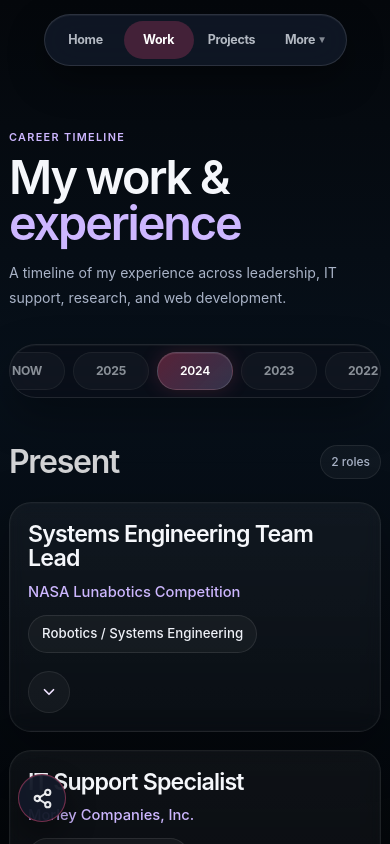
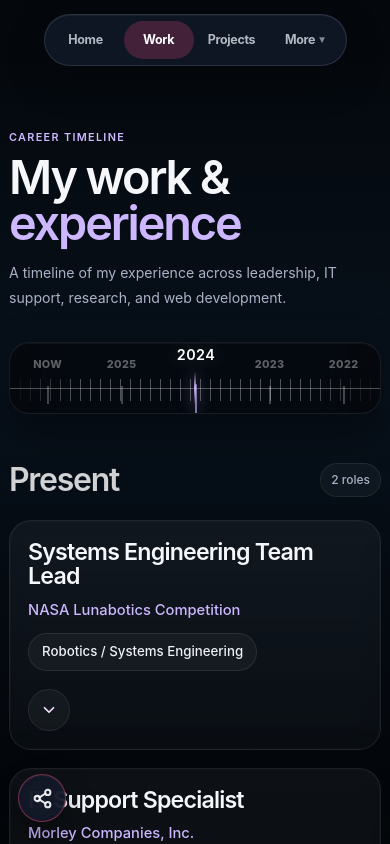
Before and after one commit to tausif02/tausif02.github.io, a React (Vite) app: page /work in a window 390 px wide. Shown: the top 844 px of the page. Built offline with nearby package versions, Linux system fonts and the light colour scheme.

Commit message:
Update Mobile work page

```diff
--- a/src/pages/Work.jsx
+++ b/src/pages/Work.jsx
@@ -405,7 +405,6 @@ export default function Work() {
       block: "nearest",
     });
   }, [activeYear]);
-
   function toggleCard(yearKey, cardId) {
     setExpandedByYear((prev) => ({
       ...prev,
@@ -446,6 +445,12 @@ export default function Work() {
             </div>
 
             <div className="timeline-rail">
+              <div className="timeline-dial-frame">
+                <div
+                  className="timeline-dial-center-line"
+                  aria-hidden="true"
+                ></div>
+
                 <div className="timeline-years">
                   {yearOrder.map((yearKey) => (
                     <button
@@ -461,6 +466,7 @@ export default function Work() {
                       {yearKey === "present" ? "NOW" : yearKey}
                     </button>
                   ))}
+                </div>
               </div>
 
               <div className="timeline-line-wrap">
--- a/src/styles/work.css
+++ b/src/styles/work.css
@@ -501,7 +501,7 @@
 }
 
 /* ========================================
-   RESPONSIVE
+   RESPONSIVE / MOBILE YEAR DIAL
 ======================================== */
 
 @media (max-width: 1180px) {
@@ -512,7 +512,7 @@
 
   .work-hero {
     text-align: left;
-    margin-bottom: 28px;
+    margin-bottom: 30px;
   }
 
   .work-label {
@@ -537,8 +537,8 @@
     top: 72px;
     z-index: 80;
     height: auto;
-    margin: 0 0 34px;
-    padding: 10px 0;
+    margin: 0 0 38px;
+    padding: 8px 0 12px;
   }
 
   .timeline-rail-sticky {
@@ -557,32 +557,110 @@
     display: block;
   }
 
+  .timeline-line-wrap {
+    display: none;
+  }
+
+  .timeline-dial-frame {
+    position: relative;
+    width: 100%;
+    height: 78px;
+    display: flex;
+    align-items: center;
+    overflow: hidden;
+    border-radius: 22px;
+
+    background:
+      linear-gradient(90deg, rgba(5, 8, 13, 0.95), transparent 18%, transparent 82%, rgba(5, 8, 13, 0.95)),
+      rgba(5, 8, 13, 0.72);
+
+    border: 1px solid rgba(255, 255, 255, 0.08);
+
+    box-shadow:
+      0 18px 45px rgba(0, 0, 0, 0.34),
+      inset 0 1px 0 rgba(255, 255, 255, 0.04);
+
+    backdrop-filter: blur(16px);
+    -webkit-backdrop-filter: blur(16px);
+  }
+
+  .timeline-dial-frame::before {
+    content: "";
+    position: absolute;
+    left: 0;
+    right: 0;
+    top: 48px;
+    height: 1px;
+    opacity: 0.72;
+    background: rgba(255, 255, 255, 0.42);
+  }
+
+  .timeline-dial-frame::after {
+    content: "";
+    position: absolute;
+    left: 0;
+    right: 0;
+    top: 39px;
+    height: 22px;
+    opacity: 0.55;
+
+    background-image: repeating-linear-gradient(
+      90deg,
+      rgba(255, 255, 255, 0.55) 0 1px,
+      transparent 1px 10px
+    );
+
+    mask-image: linear-gradient(
+      90deg,
+      transparent 0%,
+      black 18%,
+      black 82%,
+      transparent 100%
+    );
+
+    pointer-events: none;
+  }
+
+  .timeline-dial-center-line {
+    position: absolute;
+    left: 50%;
+    top: 31px;
+    width: 2px;
+    height: 35px;
+    border-radius: 999px;
+    transform: translateX(-50%);
+    background: linear-gradient(
+      180deg,
+      rgba(255, 255, 255, 0),
+      rgba(205, 183, 255, 0.95),
+      rgba(255, 255, 255, 0)
+    );
+    box-shadow:
+      0 0 16px rgba(205, 183, 255, 0.55),
+      0 0 30px rgba(255, 79, 129, 0.2);
+    pointer-events: none;
+    z-index: 4;
+  }
+
   .timeline-years {
+    position: relative;
+    z-index: 3;
+
+    width: 100%;
     min-height: auto;
-    height: auto;
+    height: 100%;
 
     display: flex;
     flex-direction: row;
-    align-items: center;
+    align-items: flex-start;
     justify-content: flex-start;
 
-    gap: 10px;
+    gap: 34px;
 
     overflow-x: auto;
     overflow-y: hidden;
 
-    padding: 8px;
-
-    border-radius: 999px;
-    background: rgba(10, 15, 24, 0.84);
-    border: 1px solid rgba(255, 255, 255, 0.1);
-
-    box-shadow:
-      0 18px 45px rgba(0, 0, 0, 0.32),
-      inset 0 1px 0 rgba(255, 255, 255, 0.04);
-
-    backdrop-filter: blur(18px);
-    -webkit-backdrop-filter: blur(18px);
+    padding: 14px 44vw 0;
 
     scrollbar-width: none;
     scroll-snap-type: x mandatory;
@@ -593,35 +671,53 @@
   }
 
   .year {
+    position: relative;
     flex: 0 0 auto;
 
-    min-width: 92px;
-    height: 44px;
+    min-width: 62px;
+    height: 48px;
 
     display: flex;
-    align-items: center;
+    align-items: flex-start;
     justify-content: center;
 
     scroll-snap-align: center;
 
-    font-size: 0.92rem;
-    font-weight: 700;
-    letter-spacing: -0.02em;
+    appearance: none;
+    border: 0;
+    background: transparent;
 
-    color: rgba(226, 232, 240, 0.58);
+    color: rgba(255, 255, 255, 0.36);
     opacity: 1;
 
-    padding: 0 16px;
-    border-radius: 999px;
+    font-size: 0.78rem;
+    font-weight: 800;
+    letter-spacing: 0.03em;
 
-    background: rgba(255, 255, 255, 0.03);
-    border: 1px solid rgba(255, 255, 255, 0.055);
+    padding: 0;
+    border-radius: 0;
 
     transform: none;
+    transition:
+      color 180ms ease,
+      opacity 180ms ease,
+      transform 180ms ease,
+      text-shadow 180ms ease;
+  }
+
+  .year::after {
+    content: "";
+    position: absolute;
+    left: 50%;
+    top: 32px;
+    width: 1px;
+    height: 18px;
+    transform: translateX(-50%);
+    background: rgba(255, 255, 255, 0.5);
   }
 
   .year:hover {
-    color: rgba(255, 255, 255, 0.9);
+    color: rgba(255, 255, 255, 0.72);
     opacity: 1;
     transform: none;
   }
@@ -629,23 +725,18 @@
   .year.active-year {
     color: #ffffff;
     opacity: 1;
-    transform: none;
-
-    background: linear-gradient(
-      135deg,
-      rgba(255, 79, 129, 0.32),
-      rgba(205, 183, 255, 0.22)
-    );
-
-    border-color: rgba(255, 255, 255, 0.14);
-
-    box-shadow:
-      0 0 20px rgba(255, 79, 129, 0.16),
-      inset 0 1px 0 rgba(255, 255, 255, 0.08);
+    transform: translateY(-4px) scale(1.34);
+    text-shadow:
+      0 0 14px rgba(255, 255, 255, 0.28),
+      0 0 26px rgba(205, 183, 255, 0.22);
   }
 
-  .timeline-line-wrap {
-    display: none;
+  .year.active-year::after {
+    height: 25px;
+    background: rgba(205, 183, 255, 0.95);
+    box-shadow:
+      0 0 12px rgba(205, 183, 255, 0.6),
+      0 0 22px rgba(255, 79, 129, 0.2);
   }
 
   .timeline-content {
@@ -653,7 +744,7 @@
   }
 
   .year-section {
-    scroll-margin-top: 145px;
+    scroll-margin-top: 160px;
   }
 
   .year-section-header {
@@ -709,20 +800,45 @@
   }
 
   .timeline-rail-column {
-    top: 70px;
+    top: 66px;
     margin-bottom: 30px;
   }
 
+  .timeline-dial-frame {
+    height: 72px;
+    border-radius: 20px;
+  }
+
+  .timeline-dial-frame::before {
+    top: 45px;
+  }
+
+  .timeline-dial-frame::after {
+    top: 36px;
+  }
+
+  .timeline-dial-center-line {
+    top: 28px;
+    height: 34px;
+  }
+
   .timeline-years {
-    gap: 8px;
-    padding: 7px;
+    gap: 28px;
+    padding: 13px 44vw 0;
   }
 
   .year {
-    min-width: 82px;
-    height: 40px;
-    font-size: 0.8rem;
-    padding: 0 13px;
+    min-width: 54px;
+    height: 46px;
+    font-size: 0.72rem;
+  }
+
+  .year::after {
+    top: 30px;
+  }
+
+  .year.active-year {
+    transform: translateY(-4px) scale(1.32);
   }
 
   .timeline-content {
@@ -730,7 +846,7 @@
   }
 
   .year-section {
-    scroll-margin-top: 132px;
+    scroll-margin-top: 145px;
   }
 
   .year-section-header {
@@ -774,13 +890,16 @@
   }
 
   .timeline-rail-column {
-    top: 66px;
+    top: 64px;
+  }
+
+  .timeline-years {
+    gap: 24px;
   }
 
   .year {
-    min-width: 76px;
-    height: 38px;
-    font-size: 0.76rem;
+    min-width: 50px;
+    font-size: 0.68rem;
   }
 }
 
```
Lines whose indentation alone changed are shown as unchanged.
